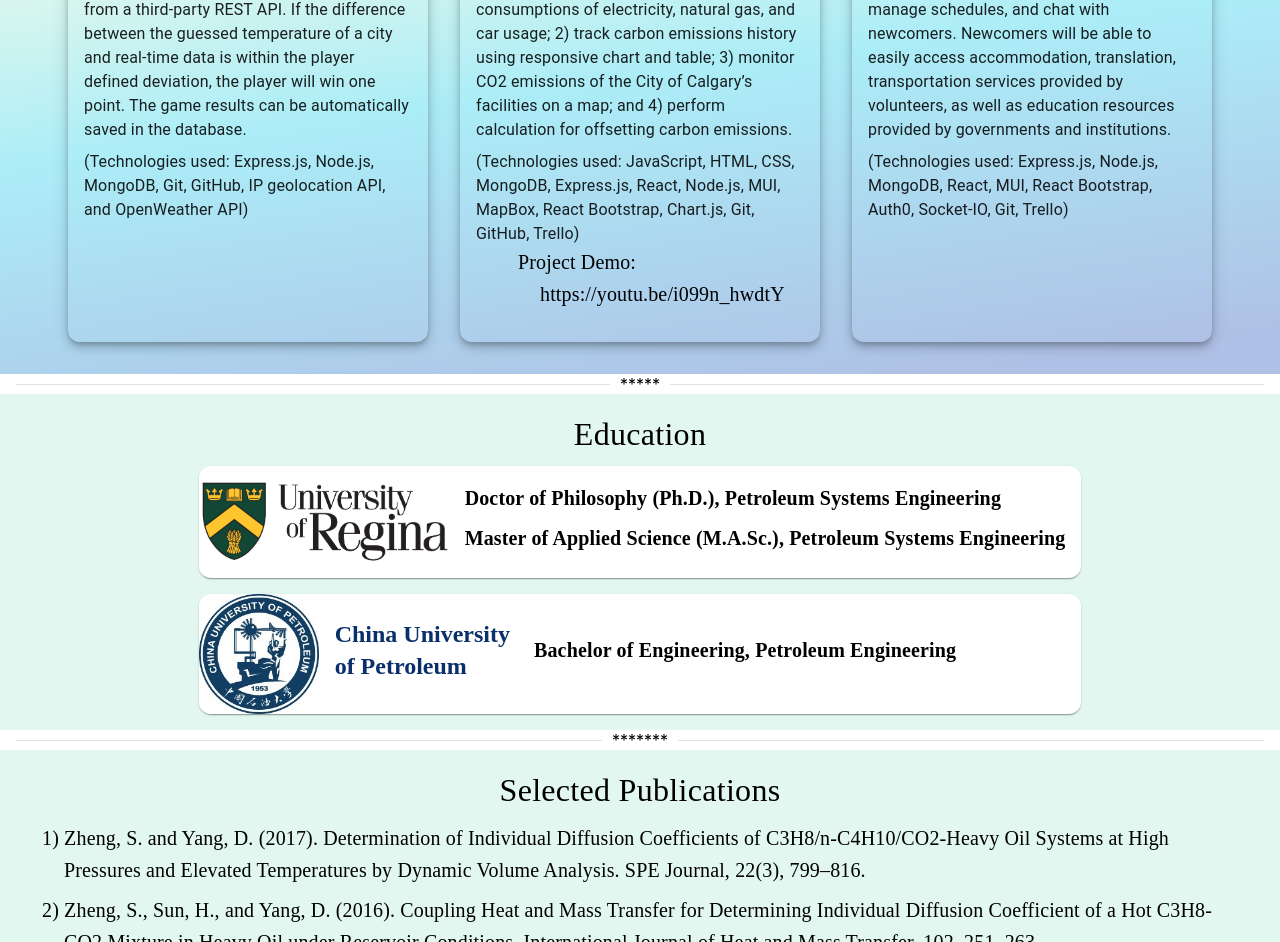
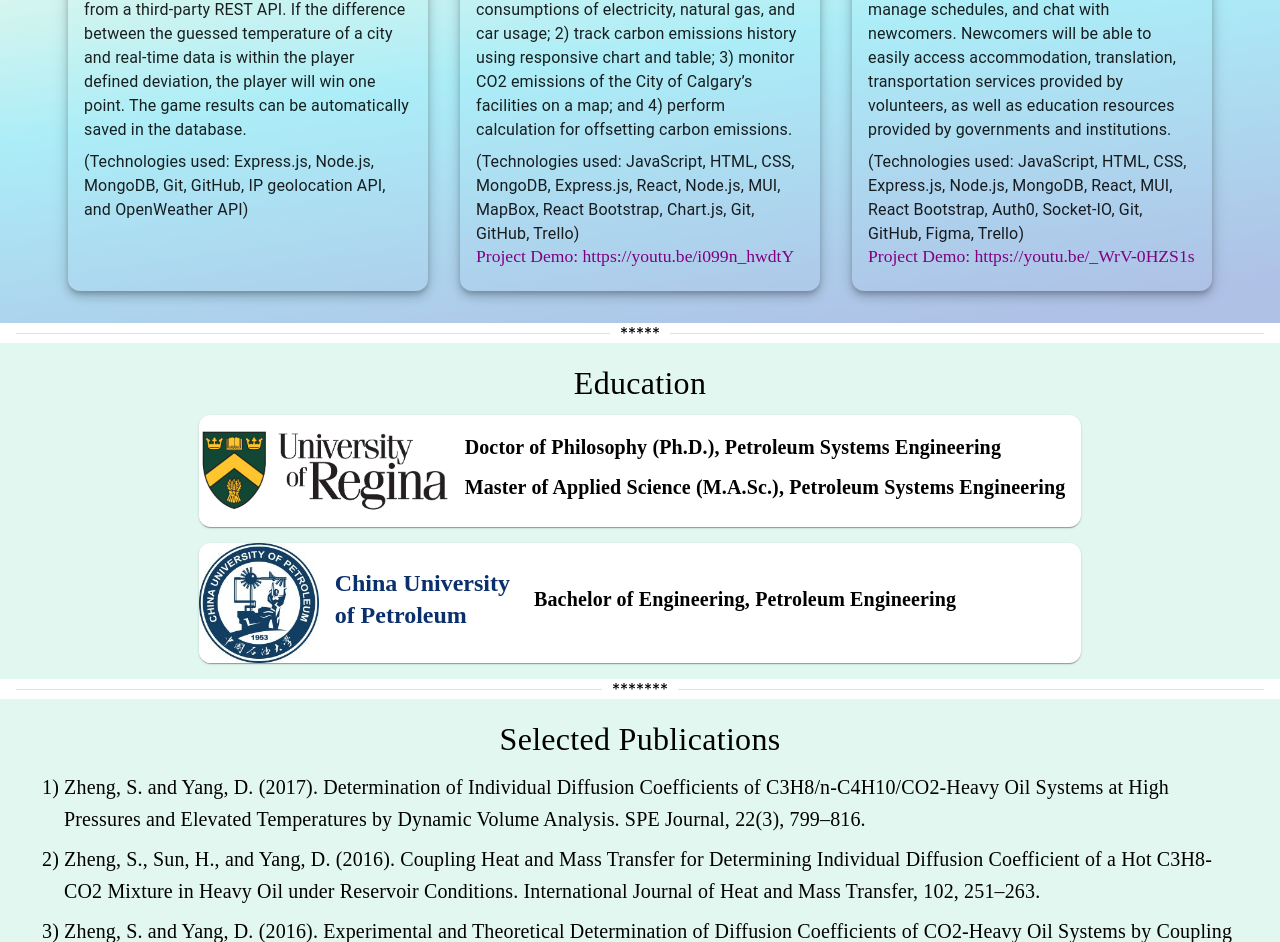
Before and after one commit to Cody2022/personalsite, a React (Create React App) app: page / in a window 1280 px wide. Shown: the part 790-1732 px from the top of the page. Built offline with nearby package versions, Linux system fonts and the light colour scheme.

Commit message:
Updated project demo links

```diff
--- a/src/Pages/SoftwareEngineer.js
+++ b/src/Pages/SoftwareEngineer.js
@@ -235,17 +235,13 @@ const SoftwareEngineer = () => {
               GitHub, Trello)
             </Typography>
             <Link
-              variant="h6"
+              variant="text"
               color="text.primary"
               href="https://youtu.be/i099n_hwdtY"
               sx={{
-                pl: 8,
-                pr: 4,
-                pb: 1,
-                display: "flex",
                 fontFamily: "serif",
-                color: "black",
-                textIndent: "-1.1em",
+                fontSize:"1.1rem",
+                color: "purple",
                 textDecoration: "none",
                 "&:hover": {
                   color: "blue",
@@ -293,9 +289,25 @@ const SoftwareEngineer = () => {
               and institutions.
             </Typography>
             <Typography sx={{ pt: 1 }}>
-              (Technologies used: Express.js, Node.js, MongoDB, React, MUI,
-              React Bootstrap, Auth0, Socket-IO, Git, Trello)
+              (Technologies used: JavaScript, HTML, CSS, Express.js, Node.js, MongoDB, React, MUI,
+              React Bootstrap, Auth0, Socket-IO, Git, GitHub, Figma, Trello)
             </Typography>
+            <Link
+              variant="text"
+              color="text.primary"
+              href="https://youtu.be/_WrV-0HZS1s"
+              sx={{
+                fontFamily: "serif",
+                fontSize:"1.1rem",
+                color: "purple",
+                textDecoration: "none",
+                "&:hover": {
+                  color: "blue",
+                },
+              }}
+            >
+              Project Demo: https://youtu.be/_WrV-0HZS1s
+            </Link>
           </CardContent>
         </Card>
       </Grid>
```
